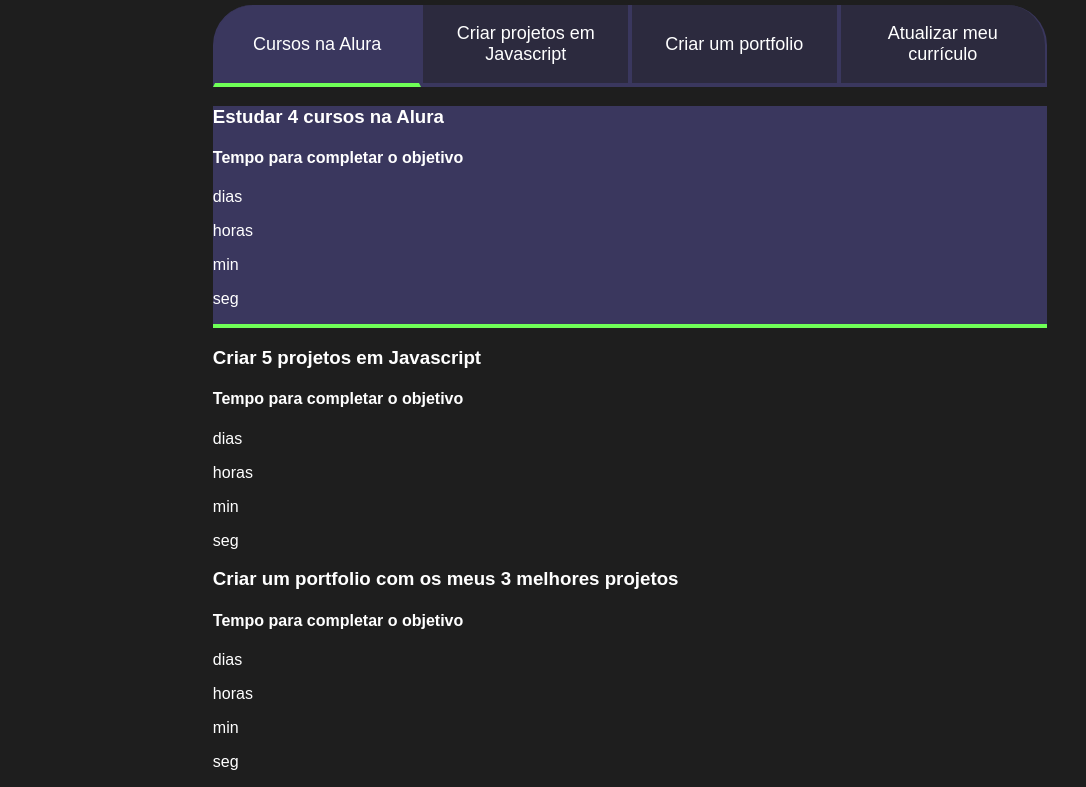
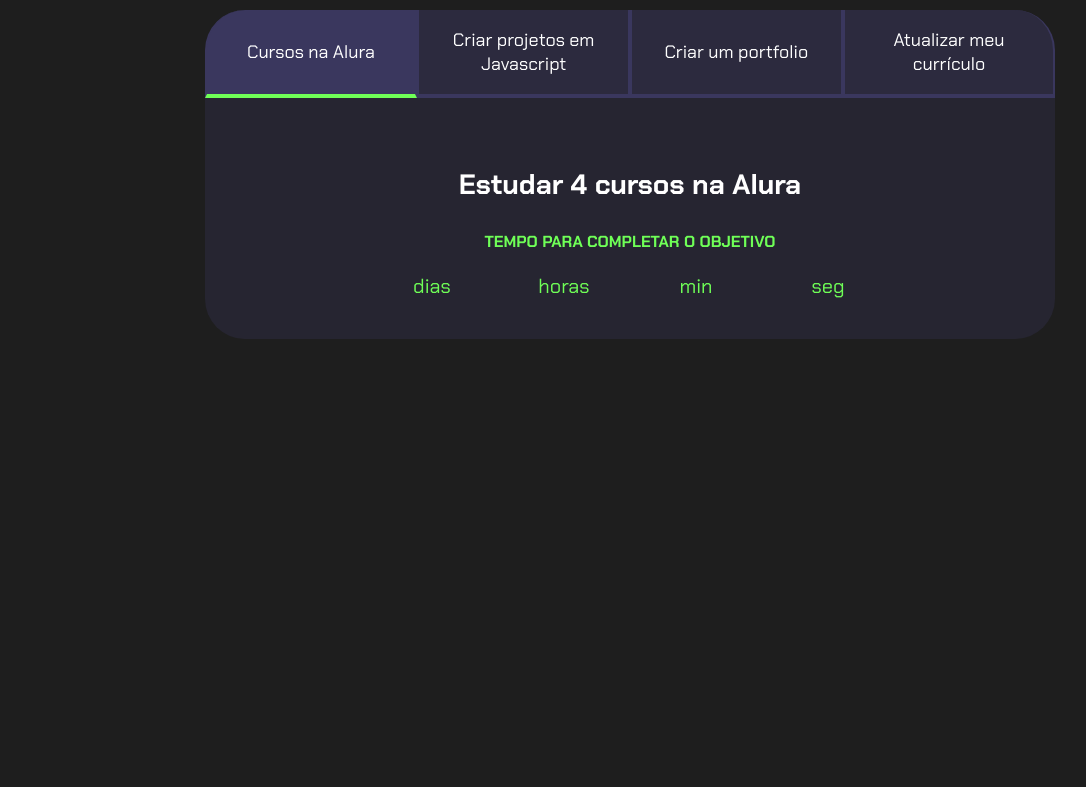
Before and after one commit to BahTchee/asas, a plain HTML site: page index.html in a window 1280 px wide. Shown: the part 93-880 px from the top of the page, without its empty margins (10-1096 px from the left). After the commit the page ends 800 px from the top, so only its background shows below. Drawn offline with Linux system fonts and the light colour scheme; a script that the page names is missing; a web font is replaced by a local one.

Commit message:
Update style.css
@import url('https://fonts.googleapis.com/css2?family=Chakra+Petch:wght@400;700&display=swap');

:root {
    --cor-de-fundo: #1E1E1E;
    --verde: #6FFF57;
    --branco: #FFFFFF;
    --botao-ativo: #3A375E;
    --botao-inativo: rgba(58, 55, 94, 0.5);
    --texto-fundo: rgba(58, 55, 94, 0.3);
}

body {
    background-color: var(--cor-de-fundo);
    color: var(--branco);
    font-family: 'Chakra Petch', sans-serif;
}


.conteudo-principal {
    display: flex;
    flex-direction: column;
    justify-content: center;
    align-items: center;
    max-width: 1200px;
    width: 100%;
    margin: 0 auto;
}

.titulo-principal {
    text-align: left;
    width: 100%;
    font-size: 32px;
}

.titulo-principal span {
    color: var(--verde);
}


.botao {
    font-family: 'Chakra Petch', sans-serif;
    background-color: var(--botao-inativo);
    color: var(--branco);
    display: flex;
    justify-content: center;
    padding: 1em;
    font-size: 18px;
    align-items: center;
    width: 100%;
    border-bottom: 4px solid var(--botao-ativo);
    border-left: 2px solid var(--botao-ativo);
    border-right: 2px solid var(--botao-ativo);
    border-top: none;
}

.botao:first-child {
    border-radius: 40px 40px 0 0;
}

.botoes {
    display: block;
}

.botao.ativo{
    background-color: var(--botao-ativo);
    border-bottom: 4px solid var(--verde);
}

.abas-textos{
    background-color: var(--texto-fundo);
    padding: 40px;
    border-radius: 0 0 40px 40px;
}
.aba-conteudo.ativo{
    display:block;
}

.aba-conteudo{
    display: none;
}

.aba-conteudo-titulo-principal{
    font-size: 28px;
    text-align: center;
}
.aba-conteudo-titulo-secundario{
    text-align: center;
    color: var(--verde);
    text-transform: uppercase;
}

.contador{
    display:flex;
    justify-content: center;
    flex-wrap: wrap;
}
.contador-digito{
    padding: 0 16px;
    text-align: center;
    min-width: 100px;
}

.contador-digito-numero{
    font-size: 80px;
    margin: 0;

}

.contador-digito-texto{
    color: var(--verde);
    font-size: 20px;
    margin: 0;

}

@media screen and (min-width: 768px) {
    .botoes {
        display: flex;
    }

    .botao:first-child {
        border-radius: 40px 0 0 0;
    }

    .botao:last-child {
        border-radius: 0 40px 0 0;
    }
}

```diff
--- a/style.css
+++ b/style.css
@@ -1,13 +1,23 @@
-@import url('https://fonts.googleapis.com/ css2?family=Chakra+Petch:wght@400;700&display=swap');
+@import url('https://fonts.googleapis.com/css2?family=Chakra+Petch:wght@400;700&display=swap');
 
-:root { --cor-de-fundo: #1E1E1E; --verde: #6FFF57; --branco: #FFFFFF; --botao-ativo: #3A375E; --botao-inativo: rgba(58, 55, 94, 0.5); --texto-fundo: rgba(58, 55, 94, 0.3); }
+:root {
+    --cor-de-fundo: #1E1E1E;
+    --verde: #6FFF57;
+    --branco: #FFFFFF;
+    --botao-ativo: #3A375E;
+    --botao-inativo: rgba(58, 55, 94, 0.5);
+    --texto-fundo: rgba(58, 55, 94, 0.3);
+}
 
 body {
     background-color: var(--cor-de-fundo);
-    color: var(--branco); font-family: 'Chakra Petch', sans-serif;
+    color: var(--branco);
+    font-family: 'Chakra Petch', sans-serif;
 }
 
-.conteudo-principal { display: flex;
+
+.conteudo-principal {
+    display: flex;
     flex-direction: column;
     justify-content: center;
     align-items: center;
@@ -16,17 +26,22 @@ width: 100%;
     margin: 0 auto;
 }
 
-.titulo-principal { text-align: left;
+.titulo-principal {
+    text-align: left;
     width: 100%;
     font-size: 32px;
 }
 
 .titulo-principal span {
-color: var(--verde); }
+    color: var(--verde);
+}
 
-.botao { font-family: «Crakra Petch», sans-serif;
+
+.botao {
+    font-family: 'Chakra Petch', sans-serif;
     background-color: var(--botao-inativo);
-color: var(--branco); display: flex;
+    color: var(--branco);
+    display: flex;
     justify-content: center;
     padding: 1em;
     font-size: 18px;
@@ -38,19 +53,76 @@ border-right: 2px solid var(--botao-ativo);
     border-top: none;
 }
 
-.botoes { display: block;
-}
-@media screen and (min-width: 768px) { .botoes { display: flex;
-}
+.botao:first-child {
+    border-radius: 40px 40px 0 0;
 }
 
-.botao:first-child { border-radius: 40px 0 0 0;
+.botoes {
+    display: block;
 }
 
-.botao:last-child { border-radius: 0 40px 0 0;
-}
-
-.ativo{
+.botao.ativo{
     background-color: var(--botao-ativo);
     border-bottom: 4px solid var(--verde);
 }
+
+.abas-textos{
+    background-color: var(--texto-fundo);
+    padding: 40px;
+    border-radius: 0 0 40px 40px;
+}
+.aba-conteudo.ativo{
+    display:block;
+}
+
+.aba-conteudo{
+    display: none;
+}
+
+.aba-conteudo-titulo-principal{
+    font-size: 28px;
+    text-align: center;
+}
+.aba-conteudo-titulo-secundario{
+    text-align: center;
+    color: var(--verde);
+    text-transform: uppercase;
+}
+
+.contador{
+    display:flex;
+    justify-content: center;
+    flex-wrap: wrap;
+}
+.contador-digito{
+    padding: 0 16px;
+    text-align: center;
+    min-width: 100px;
+}
+
+.contador-digito-numero{
+    font-size: 80px;
+    margin: 0;
+
+}
+
+.contador-digito-texto{
+    color: var(--verde);
+    font-size: 20px;
+    margin: 0;
+
+}
+
+@media screen and (min-width: 768px) {
+    .botoes {
+        display: flex;
+    }
+
+    .botao:first-child {
+        border-radius: 40px 0 0 0;
+    }
+
+    .botao:last-child {
+        border-radius: 0 40px 0 0;
+    }
+}
```
Lines whose indentation alone changed are shown as unchanged.
